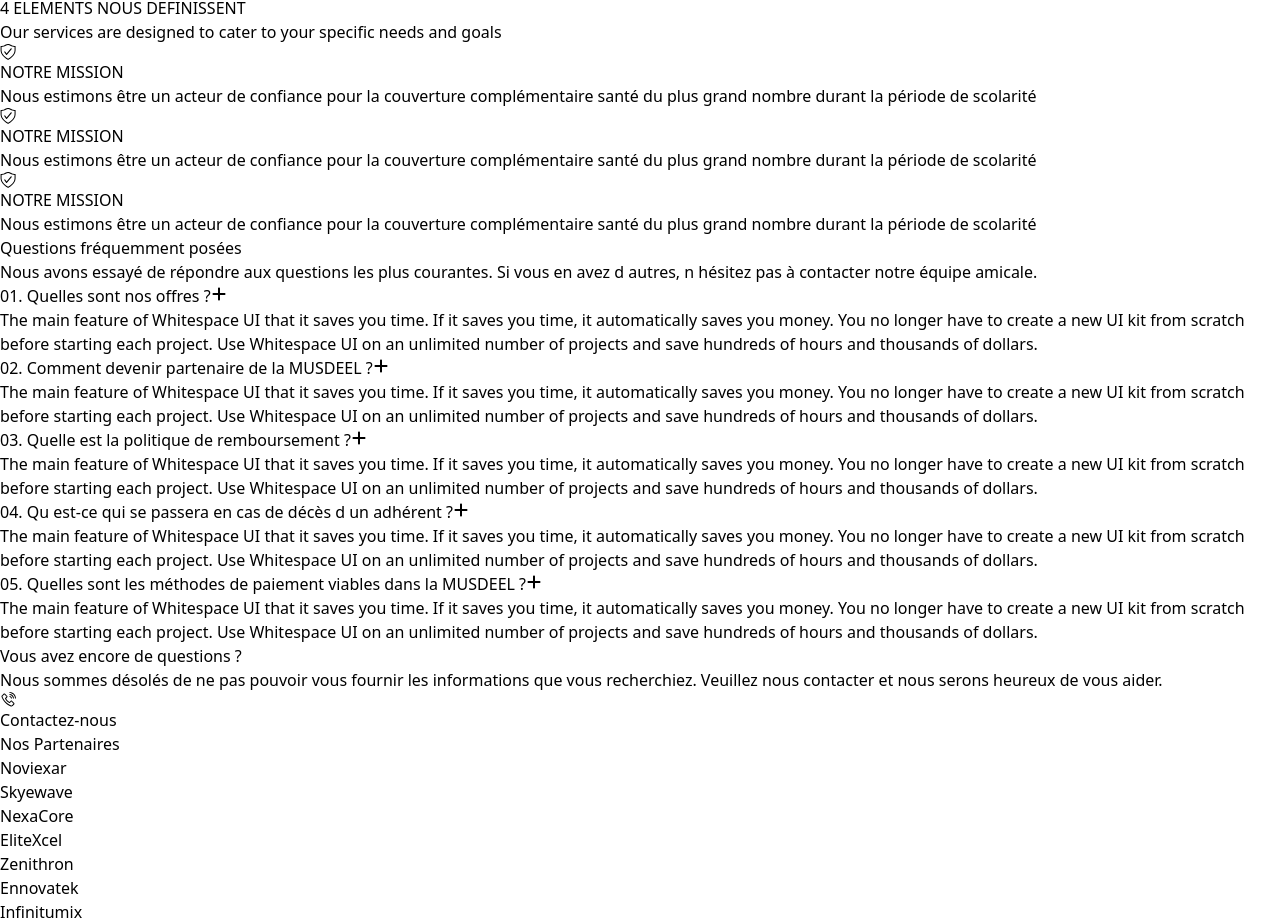
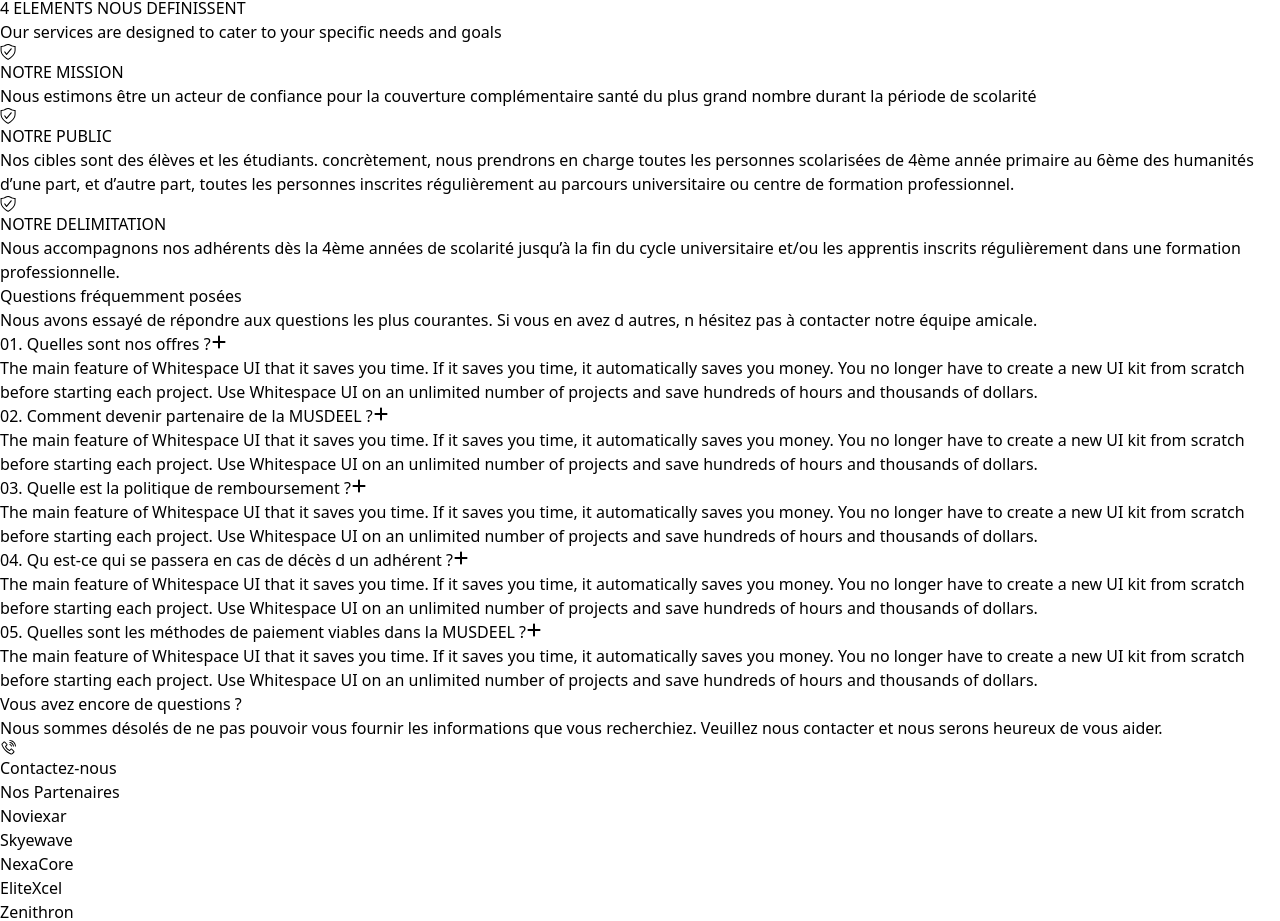
Before and after one commit to rovertnet/Scool, a React (Vite) app: page / in a window 1280 px wide. Shown: the part 5658-6579 px from the top of the page. Built offline with nearby package versions, Linux system fonts and the light colour scheme.

Commit message:
last commit

```diff
--- a/src/component/cHome/Element.jsx
+++ b/src/component/cHome/Element.jsx
@@ -3,9 +3,11 @@
 const Element = () => {
   return (
     <>
-      <div className="my-10 md:my-14 px-10 md:px-12 md:py-10 py-8 block md:w-full">
+      <div className="my-10 md:my-14 px-10 md:px-12 mx-10 md:mx-10 md:py-10 py-8 block md:w-full">
         <div className="text-center md:pb-10 pb-10">
-          <span className=" bg-slate-200 px-2 md:px-2 py-1 md:py-1 rounded-3xl text-green-700 font-bold">LA MUSDEEL</span>
+          <span className=" bg-slate-200 px-2 md:px-2 py-1 md:py-1 rounded-3xl text-green-700 font-bold">
+            LA MUSDEEL
+          </span>
           <h2 className=" text-2xl text-slate-900 uppercase font-bold md:text-2xl">
             4 ELEMENTS NOUS DEFINISSENT
           </h2>
@@ -31,24 +33,26 @@
             <div className="flex flex-col justify-start items-start md:py-2 py-6">
               <VscWorkspaceTrusted className=" text-xl text-green-500" />
               <h2 className=" text-xl md:text-xl font-bold text-green-700 uppercase">
-                NOTRE MISSION
+                NOTRE PUBLIC
               </h2>
               <p className="text-lg md:text-base text-slate-900 max-w-md">
-                Nous estimons être un acteur de confiance pour la couverture
-                complémentaire santé du plus grand nombre durant la période de
-                scolarité
+                Nos cibles sont des élèves et les étudiants. concrètement, nous
+                prendrons en charge toutes les personnes scolarisées de 4ème
+                année primaire au 6ème des humanités d’une part, et d’autre
+                part, toutes les personnes inscrites régulièrement au parcours
+                universitaire ou centre de formation professionnel.
               </p>
             </div>
 
             <div className="flex flex-col justify-start items-start md:py-2 py-6">
               <VscWorkspaceTrusted className=" text-xl text-green-500" />
               <h2 className=" text-xl md:text-xl font-bold text-green-700 uppercase">
-                NOTRE MISSION
+                NOTRE DELIMITATION
               </h2>
               <p className="text-lg md:text-base text-slate-900 max-w-md">
-                Nous estimons être un acteur de confiance pour la couverture
-                complémentaire santé du plus grand nombre durant la période de
-                scolarité
+                Nous accompagnons nos adhérents dès la 4ème années de scolarité
+                jusqu’à la fin du cycle universitaire et/ou les apprentis
+                inscrits régulièrement dans une formation professionnelle.
               </p>
             </div>
           </div>
```
